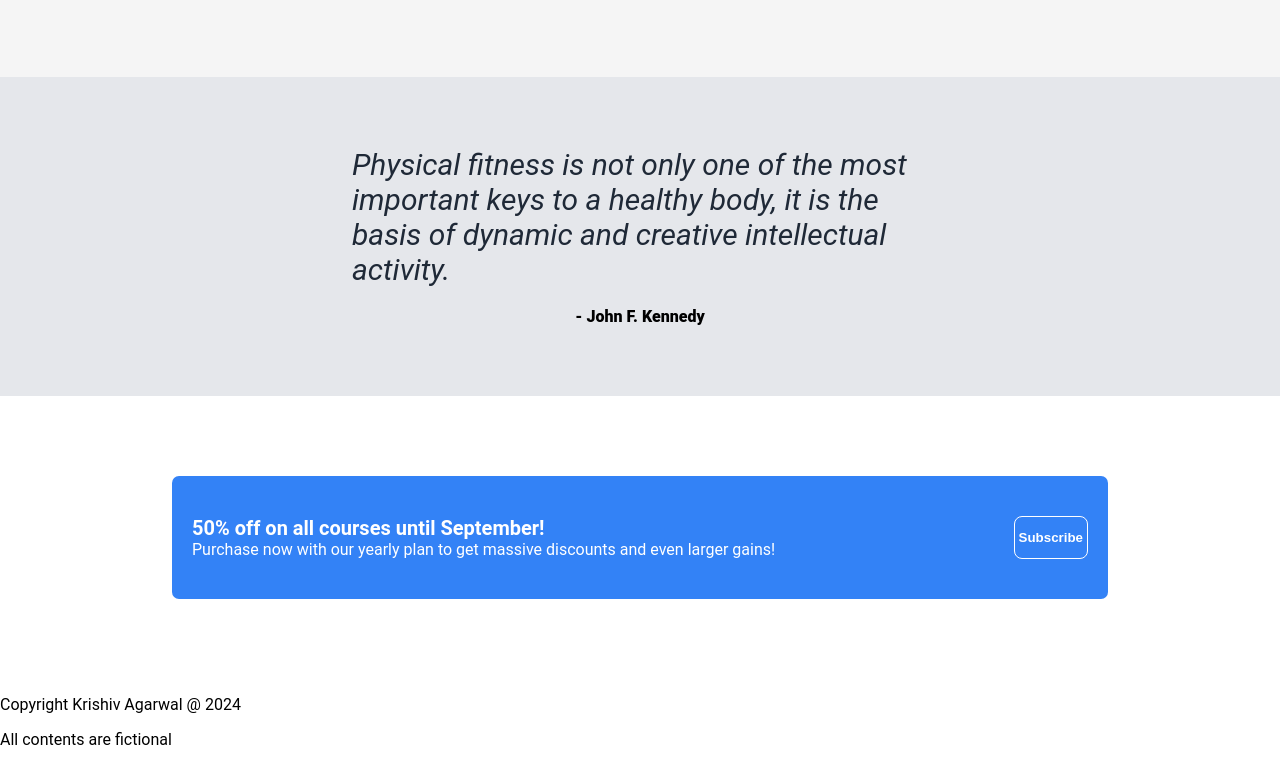
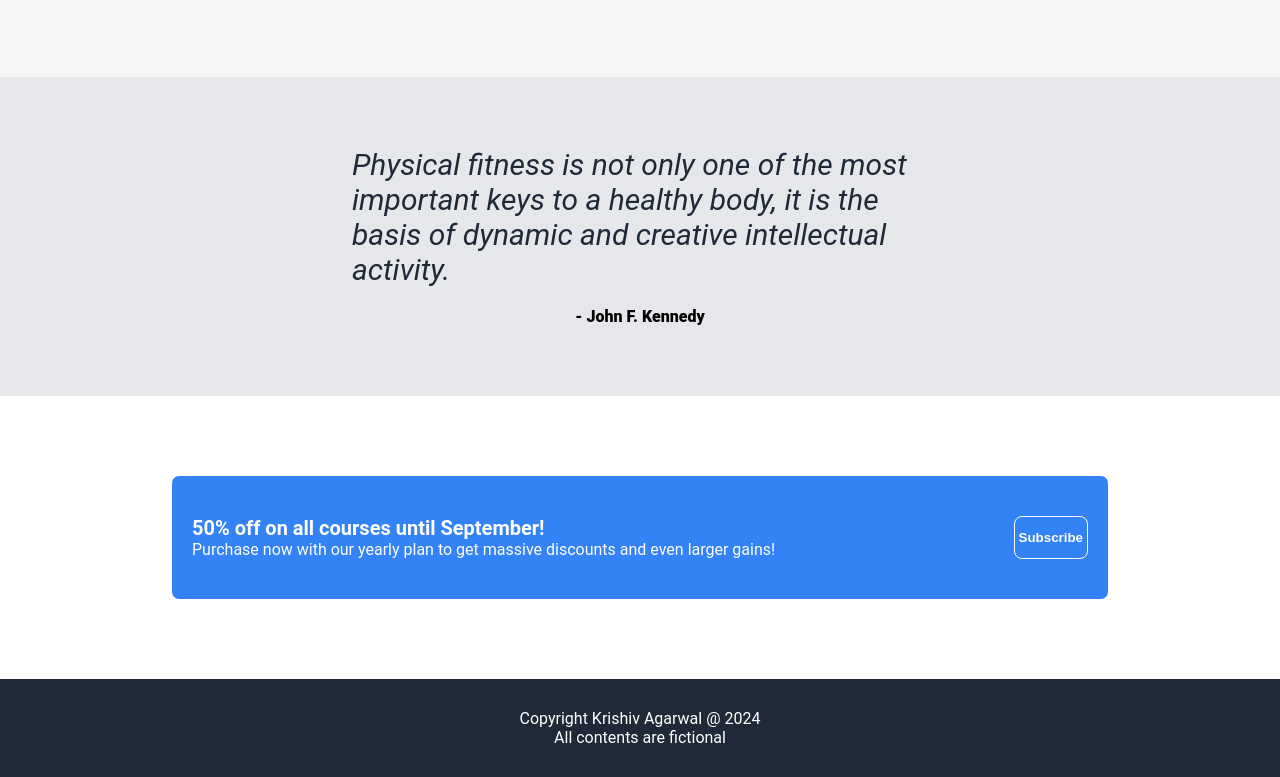
Before and after one commit to krishivga/odinProject, a plain HTML site: page projects/landing_page/index.html in a window 1280 px wide. Shown: the part 965-1742 px from the top of the page. Drawn offline with Linux system fonts and the light colour scheme.

Commit message:
Finished footer for landing page and cleaned up code.

```diff
--- a/projects/landing_page/index.html
+++ b/projects/landing_page/index.html
@@ -5,7 +5,7 @@
   <meta charset="UTF-8">
   <meta name="viewport" content="width=device-width, initial-scale=1.0">
   <meta http-equiv="X-UA-Compatible" content="ie=edge">
-  <title>Pumping Steel Co.</title>
+  <title>Pumping Iron Co.</title>
   <link rel="stylesheet" href="style.css">
 </head>
 
@@ -20,8 +20,9 @@
   </div>
   <div class="main section">
     <div class="main-text">
-      <h1>Pumping Steel Co. is the best of the best</h1>
-      <p>We offer some of the best bodybuilding courses in the world</p>
+      <h1>Pumping Iron Co. <br>World renowned fitness instruction.</h1>
+      <p>3 times winner of California Fitness Instruction Awards and runner-up in International Digital Coaching awards.
+      </p>
       <button type="button">Join Today!</button>
     </div>
     <img class="main-img" src="./images/main.webp">
--- a/projects/landing_page/style.css
+++ b/projects/landing_page/style.css
@@ -184,3 +184,18 @@ section {
   font-weight: bold;
   color: white;
 }
+
+/* Styling Footer */
+.footer {
+  background-color: #1F2937;
+  color: white;
+  flex-direction: column;
+  display: flex;
+  justify-content: center;
+  align-items: center;
+  padding: 30px;
+}
+
+.footer p {
+  margin: 0;
+}
```
